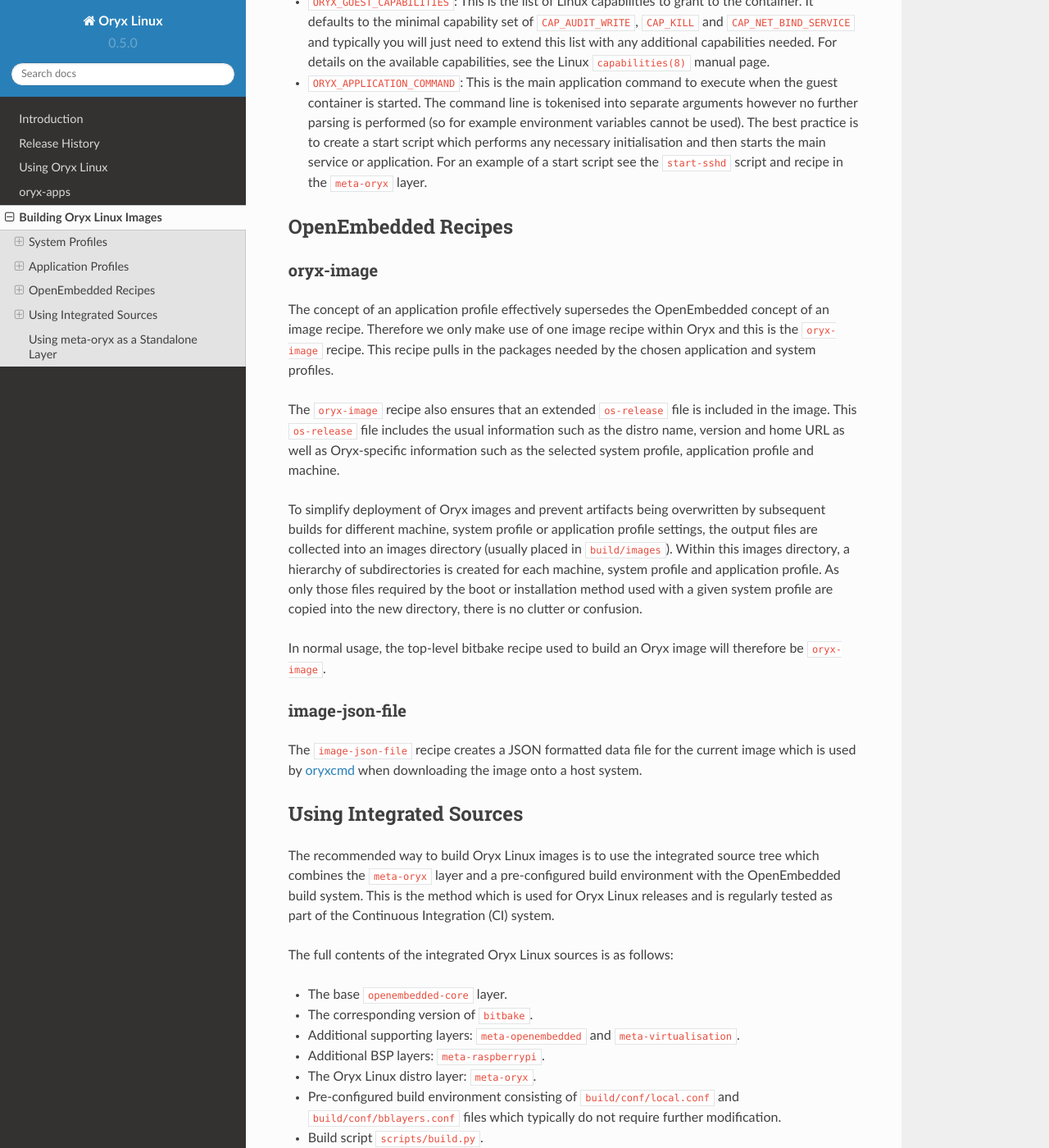
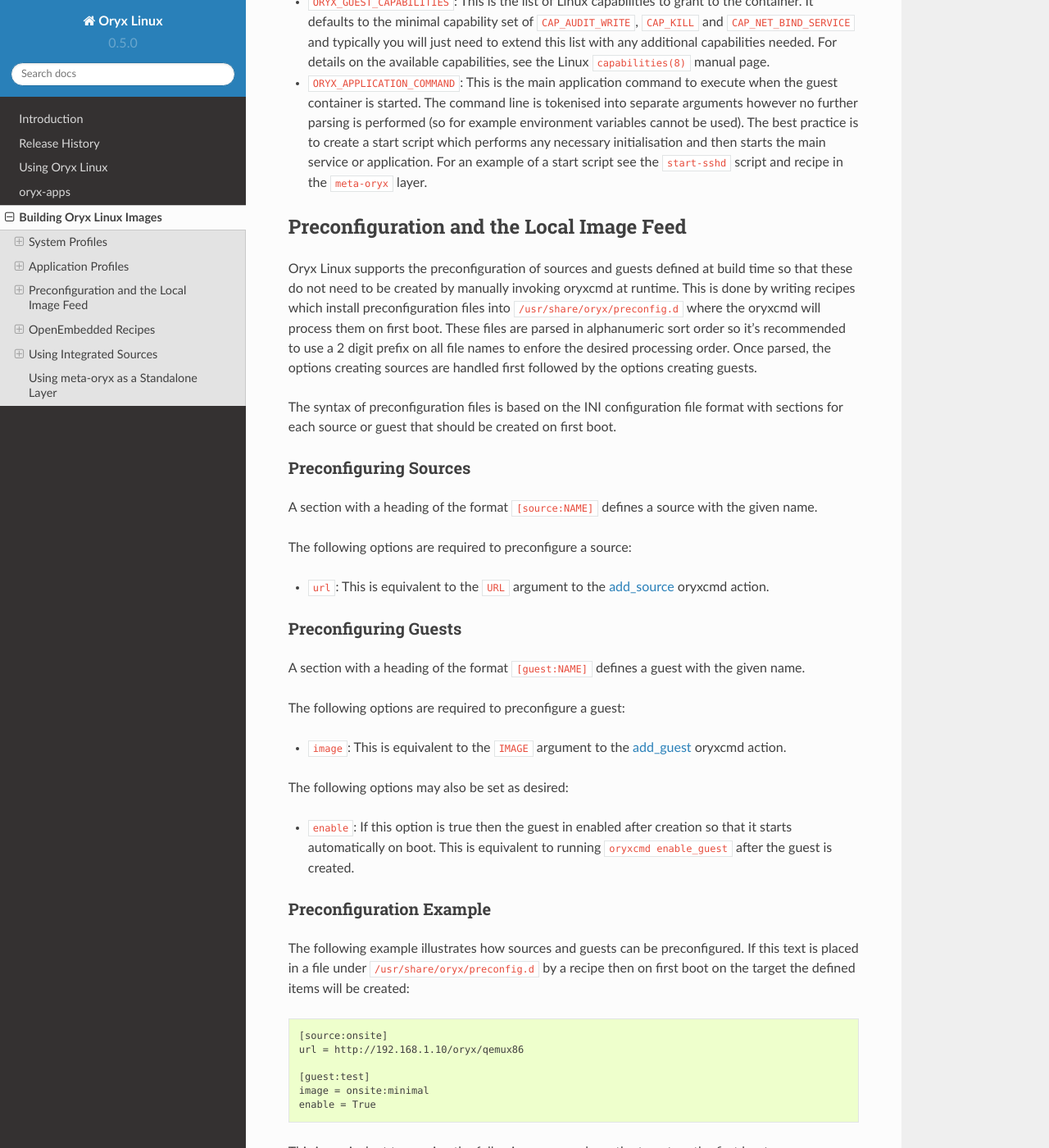
Before and after one commit to NetworkGradeLinux/mion, a Sphinx documentation site: the page built from docs/building-images.rst, in a window 1280 px wide and 1400 px high, scrolled down 2991 px. Shown: the whole window at 82% size. Built offline with Sphinx 7.4.7 and the Read the Docs theme 2.0.0, drawn with Linux system fonts in a browser that asks for light colours; some of the changed text lies outside the part shown.

Commit message:
docs: Add section on preconfiguration and the local image feed
Signed-off-by: Paul Barker <pbarker@oryx-linux.org>

```diff
--- a/docs/building-images.rst
+++ b/docs/building-images.rst
@@ -173,6 +173,97 @@
   script which performs any necessary initialisation and then starts the main
   service or application. For an example of a start script see the
   ``start-sshd`` script and recipe in the ``meta-oryx`` layer.
+
+Preconfiguration and the Local Image Feed
+=========================================
+
+Oryx Linux supports the preconfiguration of sources and guests defined at build
+time so that these do not need to be created by manually invoking oryxcmd at
+runtime. This is done by writing recipes which install preconfiguration files
+into ``/usr/share/oryx/preconfig.d`` where the oryxcmd will process them on
+first boot. These files are parsed in alphanumeric sort order so it's
+recommended to use a 2 digit prefix on all file names to enfore the desired
+processing order. Once parsed, the options creating sources are handled first
+followed by the options creating guests.
+
+The syntax of preconfiguration files is based on the INI configuration file
+format with sections for each source or guest that should be created on first
+boot.
+
+Preconfiguring Sources
+----------------------
+
+A section with a heading of the format ``[source:NAME]`` defines a source with
+the given name.
+
+The following options are required to preconfigure a source:
+
+* ``url``: This is equivalent to the ``URL`` argument to the
+  :ref:`oryxcmd_add_source` oryxcmd action.
+
+Preconfiguring Guests
+---------------------
+
+A section with a heading of the format ``[guest:NAME]`` defines a guest with
+the given name.
+
+The following options are required to preconfigure a guest:
+
+* ``image``: This is equivalent to the ``IMAGE`` argument to the
+  :ref:`oryxcmd_add_guest` oryxcmd action.
+
+The following options may also be set as desired:
+
+* ``enable``: If this option is true then the guest in enabled after creation so
+  that it starts automatically on boot. This is equivalent to running
+  ``oryxcmd enable_guest`` after the guest is created.
+
+Preconfiguration Example
+------------------------
+
+The following example illustrates how sources and guests can be preconfigured.
+If this text is placed in a file under ``/usr/share/oryx/preconfig.d`` by a
+recipe then on first boot on the target the defined items will be created::
+
+    [source:onsite]
+    url = http://192.168.1.10/oryx/qemux86
+
+    [guest:test]
+    image = onsite:minimal
+    enable = True
+
+This is equivalent to running the following commands on the target on the first
+boot::
+
+    oryxcmd add_source onsite http://192.168.1.10/oryx/qemux86
+    oryxcmd add_guest test onsite:minimal
+    oryxcmd enable_guest test
+
+Using the Local Feed
+--------------------
+
+The recipe ``oryx-local-feed`` builds on the preconfiguration support to define
+a local feed with images stored in ``/usr/share/oryx/local-feed``. This allows
+guests to be created on the first boot of a device without requiring any network
+access to a remote source. The preconfiguration file to define the ``local``
+source is installed as part of this recipe and so it is not necessary to
+implement this yourself.
+
+All images which will be placed in the local feed must have already been built
+before the final native image is built. They must all use the ``guest``
+system profile (though support for other system profiles may be added in future
+releases).
+
+The local feed is configured by setting the following variables, typically in
+the application profile which will be used to build the final image:
+
+* ``ORYX_LOCAL_FEED_APPLICATION_PROFILES``: A whitespace separated list of
+  application profile names for which images have already been built with the
+  ``guest`` system profile. These images will be copied into the local feed in
+  the final image.
+
+For an example of how the local feed is used, see the ``host-test`` application
+profile.
 
 OpenEmbedded Recipes
 ====================
--- a/docs/oryx-apps.rst
+++ b/docs/oryx-apps.rst
@@ -62,6 +62,8 @@
 
 Commands
 --------
+
+.. _oryxcmd_add_source:
 
 add_source
 ++++++++++
@@ -137,6 +139,8 @@
     {
         "url": "http://downloads.toganlabs.com/oryx/distro/0.5.0/raspberrypi3"
     }
+
+.. _oryxcmd_add_guest:
 
 add_guest
 +++++++++
```
